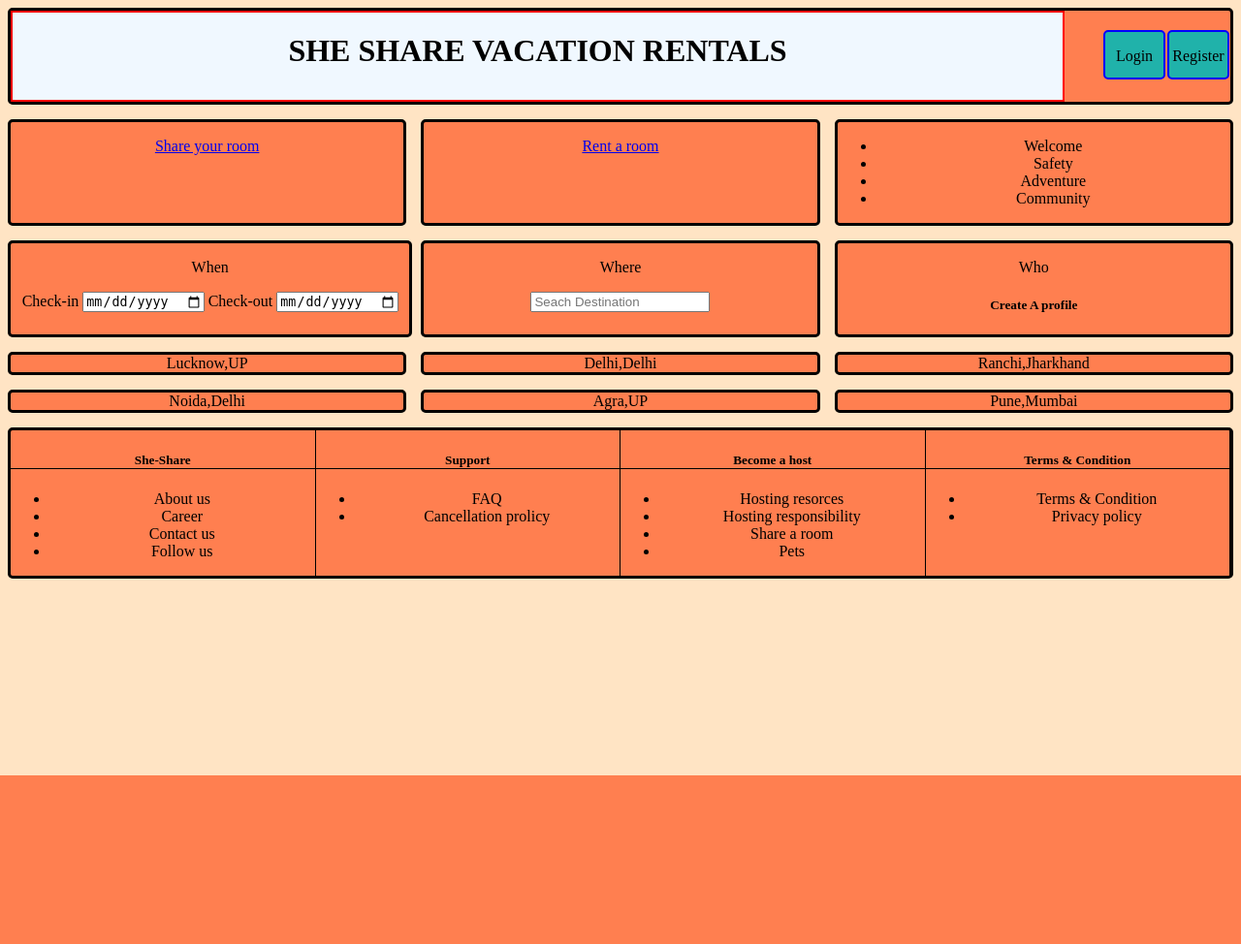
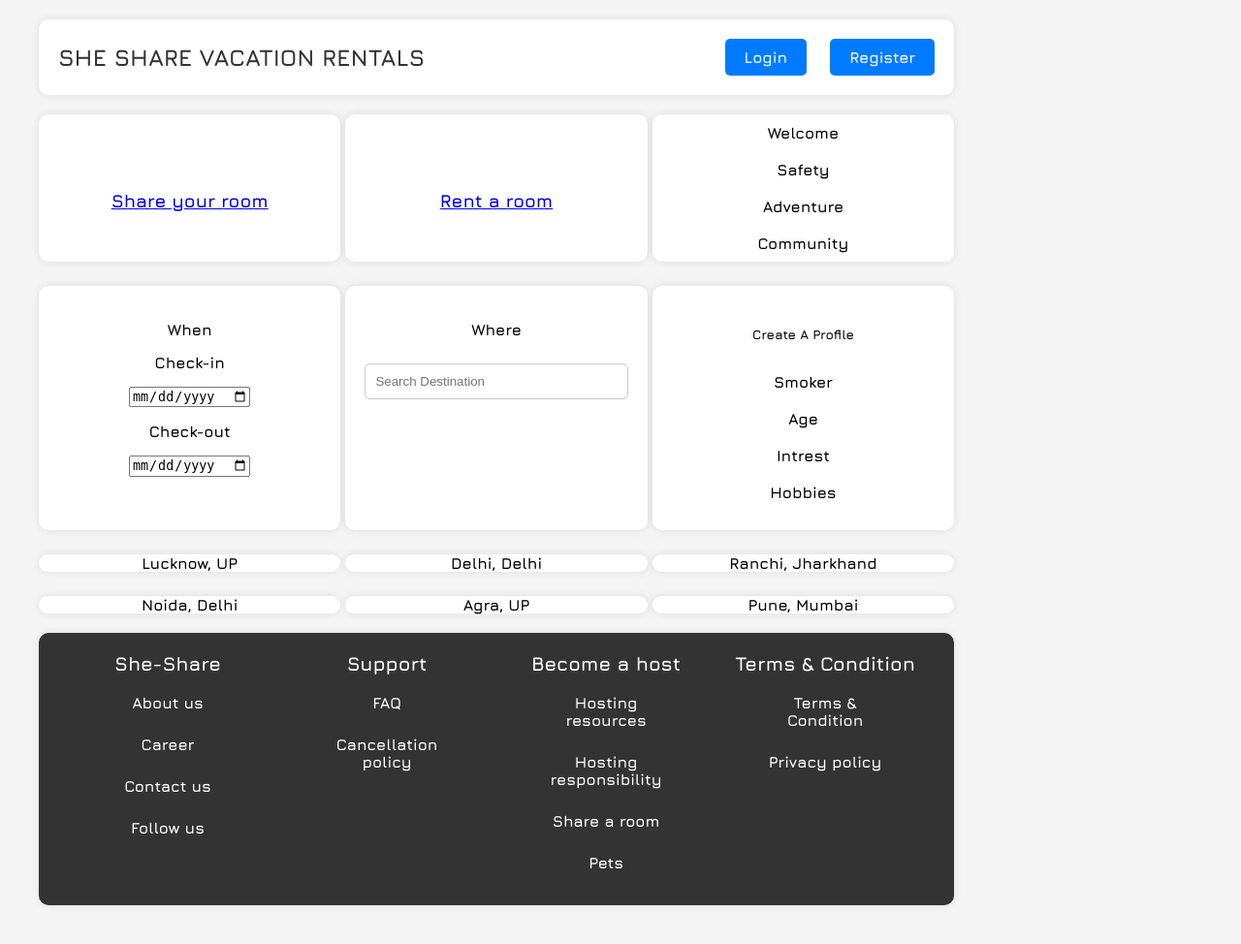
Before and after one commit to daksheshchaturvedi/women-olny-airbnb, a Django app: page / in a window 1280 px wide. Shown: the whole page at 97% size. Before the commit the page ends 800 px from the top, so only its background shows below. Run offline with Django 5.2, Linux system fonts and the light colour scheme.

Commit message:
Final front end

```diff
--- a/airbnb/template/index.html
+++ b/airbnb/template/index.html
@@ -1,91 +1,147 @@
 <!DOCTYPE html>
 <html lang="en">
 <head>
+    <link rel="preconnect" href="https://fonts.googleapis.com">
+<link rel="preconnect" href="https://fonts.gstatic.com" crossorigin>
+<link href="https://fonts.googleapis.com/css2?family=Audiowide&display=swap" rel="stylesheet">
+<link rel="preconnect" href="https://fonts.googleapis.com">
+<link rel="preconnect" href="https://fonts.gstatic.com" crossorigin>
+<link href="https://fonts.googleapis.com/css2?family=Jura:wght@300..700&display=swap" rel="stylesheet">
     <meta charset="UTF-8">
     <meta name="viewport" content="width=device-width, initial-scale=1.0">
     <title>Document</title>
     <style>
-        body{
-            background-color: bisque;
+        /* General Styles */
+    body {
+        font-family: "Jura", sans-serif;
+            font-optical-sizing: auto;
+            font-weight:bold;
+            font-style: normal;
+        margin: 0;
+        padding: 0;
+        background-color: #f5f5f5;
     }
-        div{
+
+    .box {
+        max-width: 1200px;
+        margin: 0 auto;
+        padding: 20px;
+        display: grid;
+
+        justify-content: space-between;
+    }
+    .mid-box
+    {
+        display: grid;
+        grid-template-columns: 1fr 1fr 1fr;
+        grid-gap: 5px;
+    }
+
+    .items {
+        background-color: #fff;
+        border-radius: 10px;
+        box-shadow: 0 0 10px rgba(0, 0, 0, 0.1);
+        margin-bottom: 20px;
         text-align: center;
     }
-        .box{
-            display: grid;
-            grid-template-columns: 1fr 1fr 1fr;
-            grid-gap: 15px;
-        }
-        .items{
-            background-color: coral;
-            border: 3px black solid;
-            border-radius: 5px;
-        }
-        #top-box{
-            display: grid;
-            grid-template-columns: 20fr 1fr 1fr;
-            grid-gap:0px;
-            grid-column-start: 1;
-            grid-column-end: 4;
 
-        }
-        .items{
-            text-align: centre;
-        }
-        .logo{
-            margin-right: 0px;
-            text-align: center;
-            background-color: aliceblue;
-            border: 2px red solid;
-            border-radius: 5pz;
-        }
-        .button{
-
-            margin: 20px 1px;
-            height: 50%;
-            width: 60px;
-            text-align: center;
-            background-color: lightseagreen;
-            border: 2px blue solid;
-            border-radius: 5px;
-        }
-        .when{
-            text-align: center;
-            width: 100%;
-        }
-        .when > input {
-            display: inline;
-
-        }
-        .check {
-            /* position: absolute; */
-            display: inline
-        }
-        .where{
-            text-align: center;
-        }
-        .who{
-            text-align: center;
-        }
-        .login{
-            margin-left: 40px;
+    /* Top Box */
+    #top-box {
+        display: flex;
+        align-items: center;
+        justify-content: space-between;
+        padding: 20px;
     }
 
-        #footer{
-            text-align:left;
-            display: grid;
-            grid-template-columns: 1fr 1fr 1fr 1fr;
+    .logo h1 {
+        margin: 0;
+        font-size: 24px;
+        color: #333;
+    }
 
-            grid-column-start: 1;
-            grid-column-end: 4;
+    .button {
+        padding: 10px 20px;
+        background-color: #007bff;
+        border-radius: 5px;
+        cursor: pointer;
+        transition: background-color 0.3s ease;
     }
-        .about{
-            border-right: 1px black solid;
+
+    .button p {
+        margin: 0;
+        color: #fff;
+        font-weight: bold;
     }
-        .about > h5{
-            border-bottom: 1px black solid;
-            text-align: center;
+
+    .button:hover {
+        background-color: #0056b3;
     }
+
+    /* Navigation */
+    .items ul {
+        list-style-type: none;
+        padding: 0;
+        margin: 0;
+    }
+
+    .items ul li {
+        padding: 10px 20px;
+        cursor: pointer;
+        transition: background-color 0.3s ease;
+    }
+
+    .items ul li:hover {
+        background-color: #f0f0f0;
+    }
+
+    /* Search */
+    .when, .where, .who {
+        padding: 20px;
+    }
+
+    input[type="search"] {
+        padding: 10px;
+        width: 100%;
+        border-radius: 5px;
+        border: 1px solid #ccc;
+        margin-top: 10px;
+    }
+
+    /* Footer */
+    #footer {
+        background-color: #333;
+        color: #fff;
+        padding: 20px;
+        display: flex;
+        justify-content: space-between;
+    }
+
+    .about {
+        flex: 1;
+        padding: 0 20px;
+    }
+
+    .about h5 {
+        margin: 0 0 10px;
+        font-size: 20px;
+    }
+
+    .about ul {
+        list-style-type: none;
+        padding: 0;
+        margin: 0;
+    }
+
+    .about ul li {
+        margin-bottom: 5px;
+        cursor: pointer;
+        transition: color 0.3s ease;
+    }
+
+    .about ul li:hover {
+        color: #007bff;
+    }
+
     </style>
 </head>
 <body>
@@ -94,14 +150,18 @@
             <div class="logo">
                 <h1>SHE SHARE VACATION RENTALS</h1>
             </div>
-            <div class="button login">
+            <div class="button" style="position :absolute;right:35%">
                 <p>Login</p>
             </div>
-
-        <div class="button"><p>Register</p></div>
+            <div class="button" style="align-items: end;"><p>Register</p></div>
         </div>
-        <div class="items"><p><a href="{% url 'provider-login' %}">Share your room</a></p></div>
-        <div class="items"><p><a href="{% url 'renter-login' %}">Rent a room</a></p></div>
+        <div class="mid-box">
+        <div class="items" >
+            <p><a href="{% url 'provider-login' %}"><h3 style="margin-top: 25%;">Share your room</h3></a></p>
+        </div>
+        <div class="items">
+            <p><a href="{% url 'renter-login' %}"><h3 style="margin-top: 25%;">Rent a room</h3></a></p>
+        </div>
         <div class="items">
             <ul>
                 <li class="clickable">Welcome</li>
@@ -111,7 +171,8 @@
             </ul>
         </div>
         <!--3rd row start-->
-        <div class="items when"><p>When</p>
+        <div class="items when">
+            <p>When</p>
             <p class="check">Check-in</p>
             <input type="date" required>
             <p class="check">Check-out</p>
@@ -119,23 +180,31 @@
         </div>
         <div class="items where">
             <p>Where</p>
-            <input type="search"  placeholder="Seach Destination" required>
+            <input type="search" placeholder="Search Destination" required>
         </div>
         <div class="items who">
-            <p>Who</p>
-            <h5>Create A profile</h5>
+
+            <h5>Create A Profile</h5>
+            <ul style="font-weight: bold;">
+                <li class="profile">Smoker</li>
+                <li class="profile">Age</li>
+                <li class="profile">Intrest</li>
+                <li class="profile">Hobbies</li>
+            </ul>
         </div>
         <!--3rd row end-->
-        <div class="items">Lucknow,UP</div>
-        <div class="items">Delhi,Delhi</div>
-        <div class="items">Ranchi,Jharkhand</div>
-        <div class="items">Noida,Delhi</div>
-        <div class="items">Agra,UP</div>
-        <div class="items">Pune,Mumbai</div>
+        <div class="items">Lucknow, UP</div>
+        <div class="items">Delhi, Delhi</div>
+        <div class="items">Ranchi, Jharkhand</div>
+        <div class="items">Noida, Delhi</div>
+        <div class="items">Agra, UP</div>
+        <div class="items">Pune, Mumbai</div></div>
         <!--footer start-->
-        <div class="items" id="footer"><div class="about">
+        <div class="items" id="footer">
+            <div class="about">
                 <h5>She-Share</h5>
-            <ul><li>About us</li>
+                <ul>
+                    <li>About us</li>
                     <li>Career</li>
                     <li>Contact us</li>
                     <li>Follow us</li>
@@ -143,14 +212,15 @@
             </div>
             <div class="about">
                 <h5>Support</h5>
-            <ul><li>FAQ</li>
-                <li>Cancellation prolicy</li>
+                <ul>
+                    <li>FAQ</li>
+                    <li>Cancellation policy</li>
                 </ul>
             </div>
             <div class="about">
                 <h5>Become a host</h5>
                 <ul>
-                <li>Hosting resorces</li>
+                    <li>Hosting resources</li>
                     <li>Hosting responsibility</li>
                     <li>Share a room</li>
                     <li>Pets</li>
```
Lines whose indentation alone changed are shown as unchanged.
